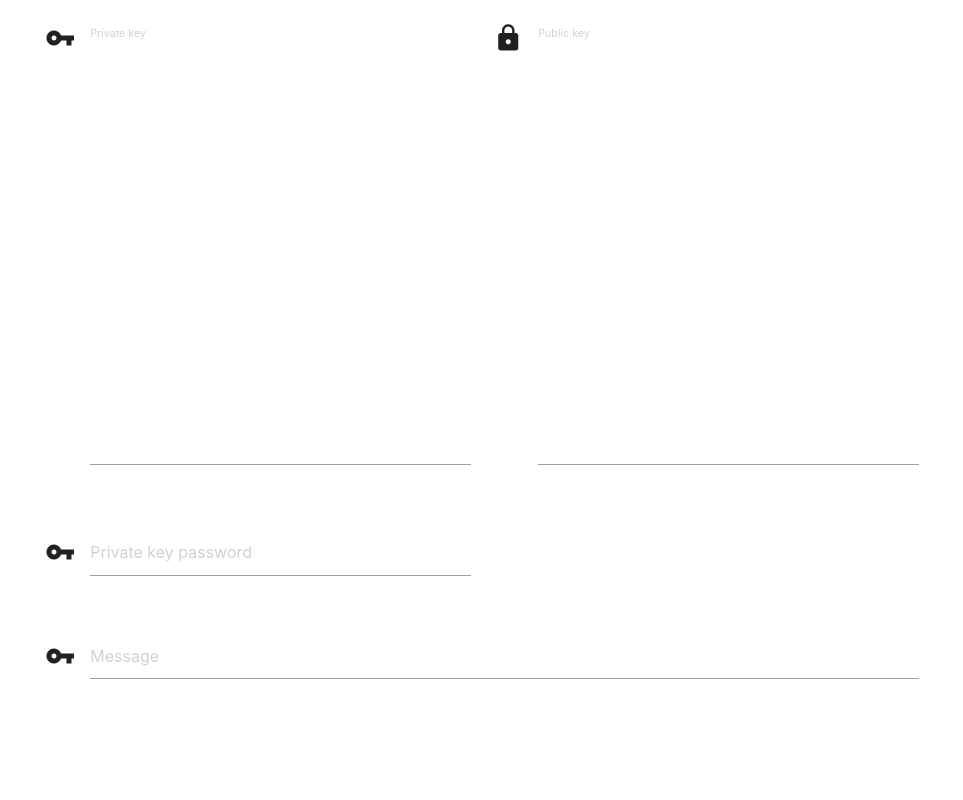
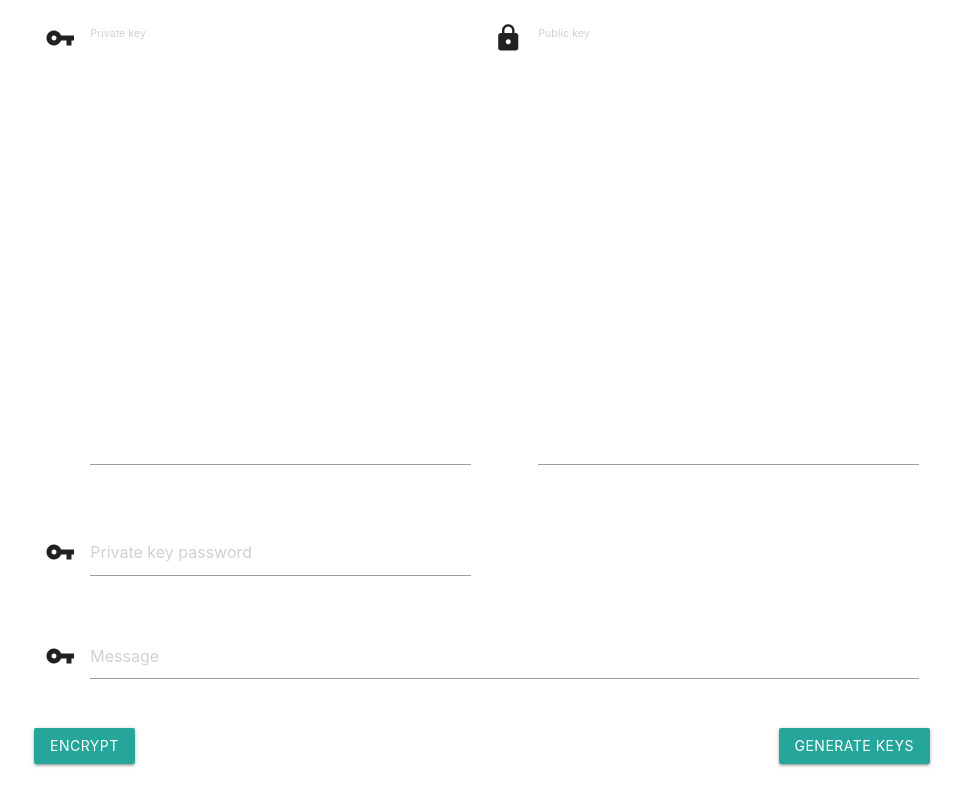
Before and after one commit to arghasarkar/OpenPGPTest, a plain HTML site: page index.html in a window 1280 px wide. Shown: the whole page, without its empty margins (158-1121 px from the left). Drawn offline with nearby package versions, Linux system fonts and the light colour scheme.

Commit message:
WIP: THe UI looks good

```diff
--- a/css/index.css
+++ b/css/index.css
@@ -3,3 +3,7 @@
     height: 450px !important;
     resize: vertical;
 }
+
+#buttKeyGen {
+    float: right;
+}
--- a/index.html
+++ b/index.html
@@ -49,6 +49,9 @@
                 <textarea id="message" class="materialize-textarea" placeholder="Message"></textarea>
             </div>
         </div>
+
+        <a id="buttEncrypt" class="waves-effect waves-light btn">Encrypt</a>
+        <a id="buttKeyGen" class="waves-effect waves-light btn">Generate keys</a>
     </div>
 
 
```
